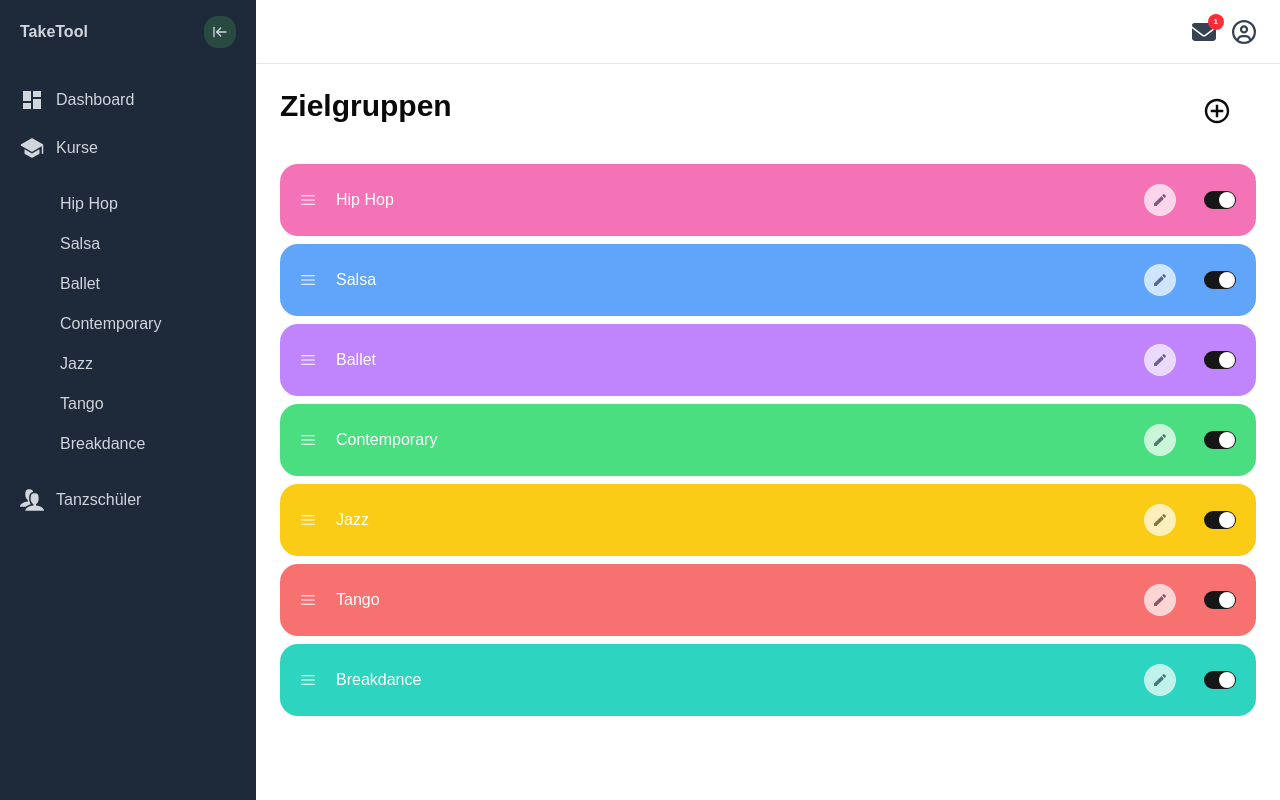
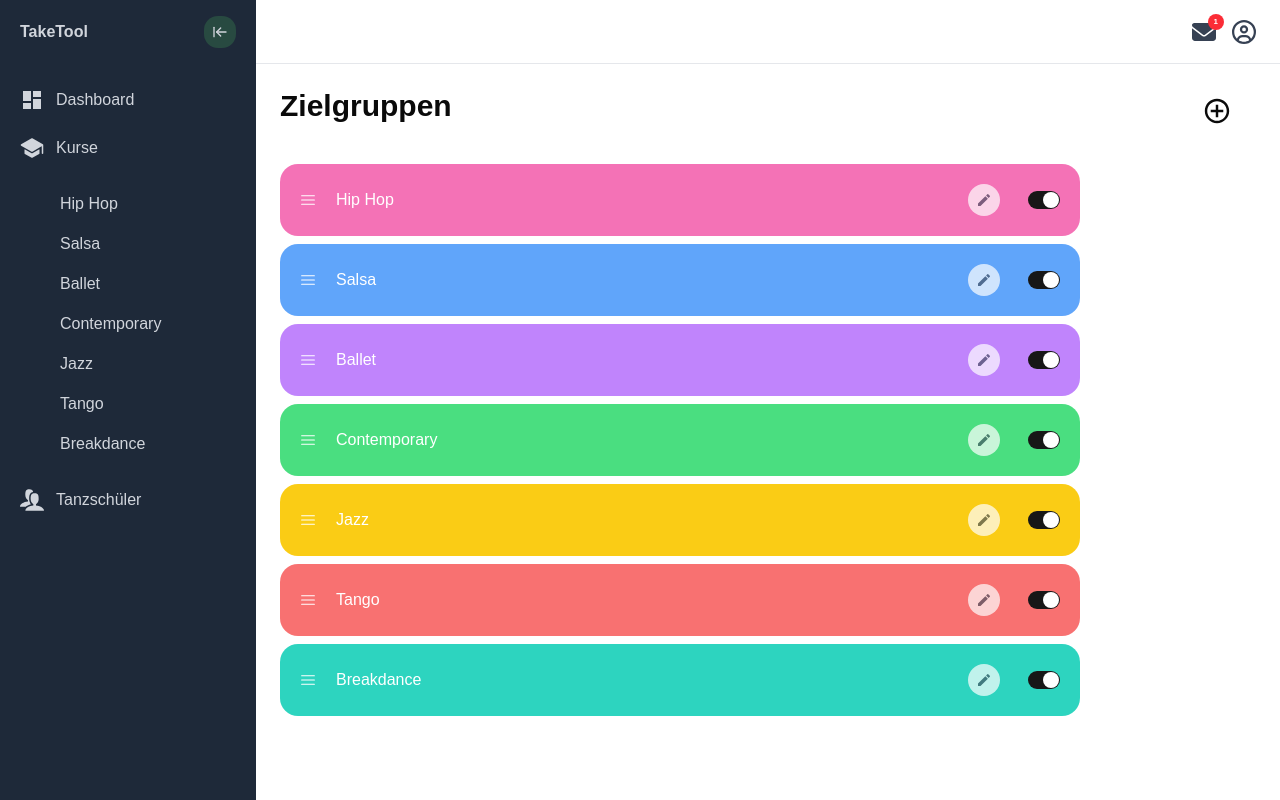
Before and after one commit to Make66/wbs-dancedesk, a React (Vite) app in the folder customerApp/: page /courses in a window 1280 px wide. Built offline with nearby package versions, Linux system fonts and the light colour scheme.

Commit message:
some little changes

```diff
--- a/customerApp/src/components/courses/CourseTargetItem.tsx
+++ b/customerApp/src/components/courses/CourseTargetItem.tsx
@@ -44,7 +44,7 @@ const CourseTargetItem = ({ courseTarget }: CourseTargetItemProps) => {
   };
 
   return (
-    <div className="w-full max-w-300">
+    <div className="w-full max-w-200">
       <div
         ref={setNodeRef}
         style={{
--- a/customerApp/src/pages/CoursesPage.tsx
+++ b/customerApp/src/pages/CoursesPage.tsx
@@ -9,7 +9,6 @@ import {
 } from "@dnd-kit/core";
 import { SortableContext, verticalListSortingStrategy } from "@dnd-kit/sortable";
 import { useCourseTargetsStore } from "../stores/useCourseTargetsStore";
-import { useEffect } from "react";
 import { IoMdAddCircleOutline } from "react-icons/io";
 import { IoMdEye, IoMdEyeOff } from "react-icons/io";
 
@@ -42,12 +41,8 @@ const CoursesPage = () => {
     reorderCourses(String(active.id), String(over.id));
   };
 
-  useEffect(() => {
-    console.log("Course Targets:", courseTargets);
-  }, [courseTargets]);
-
   return (
-    <div className="p-6 overflow-hidden">
+    <div className="p-6 w-full">
       <div className="flex items-start justify-between">
         <h1 className="mb-10 text-3xl font-semibold">Zielgruppen</h1>
 
```
